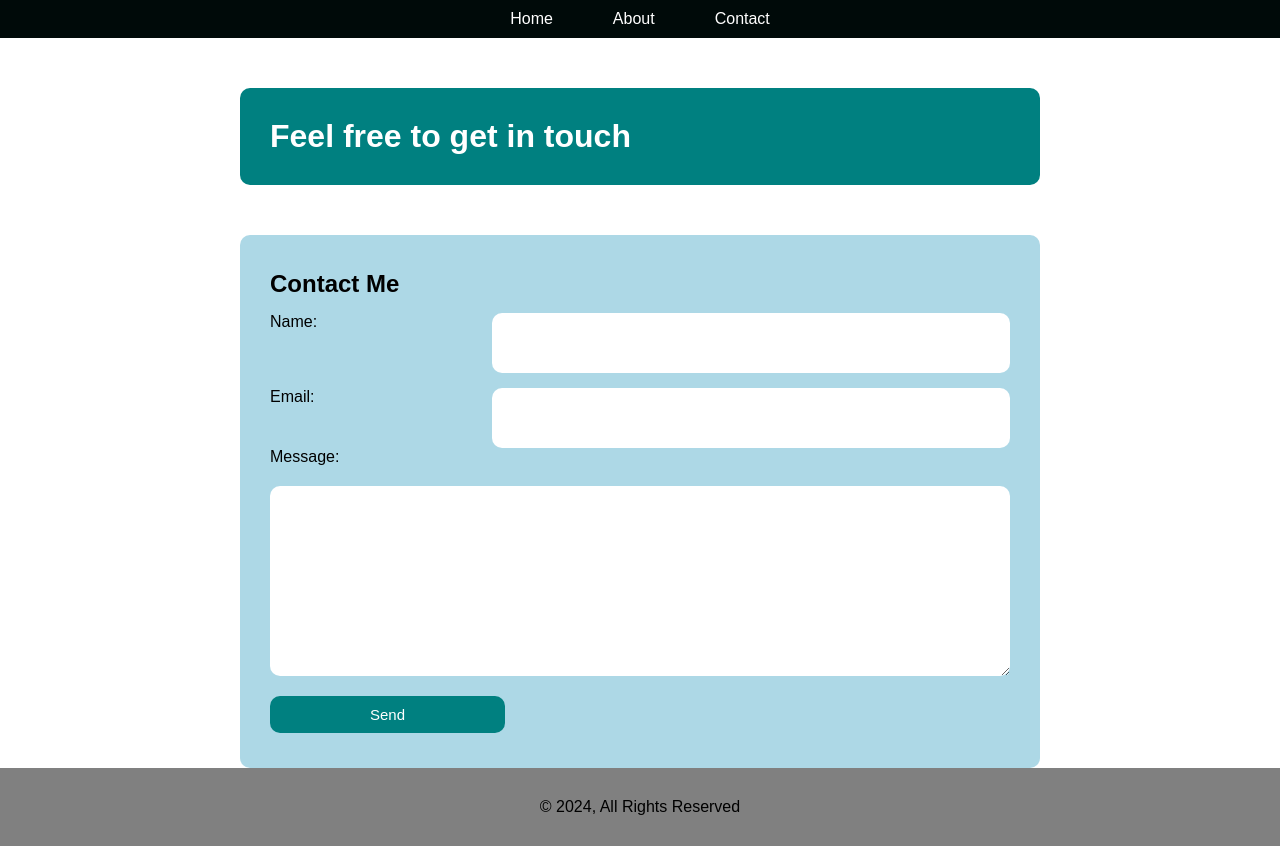
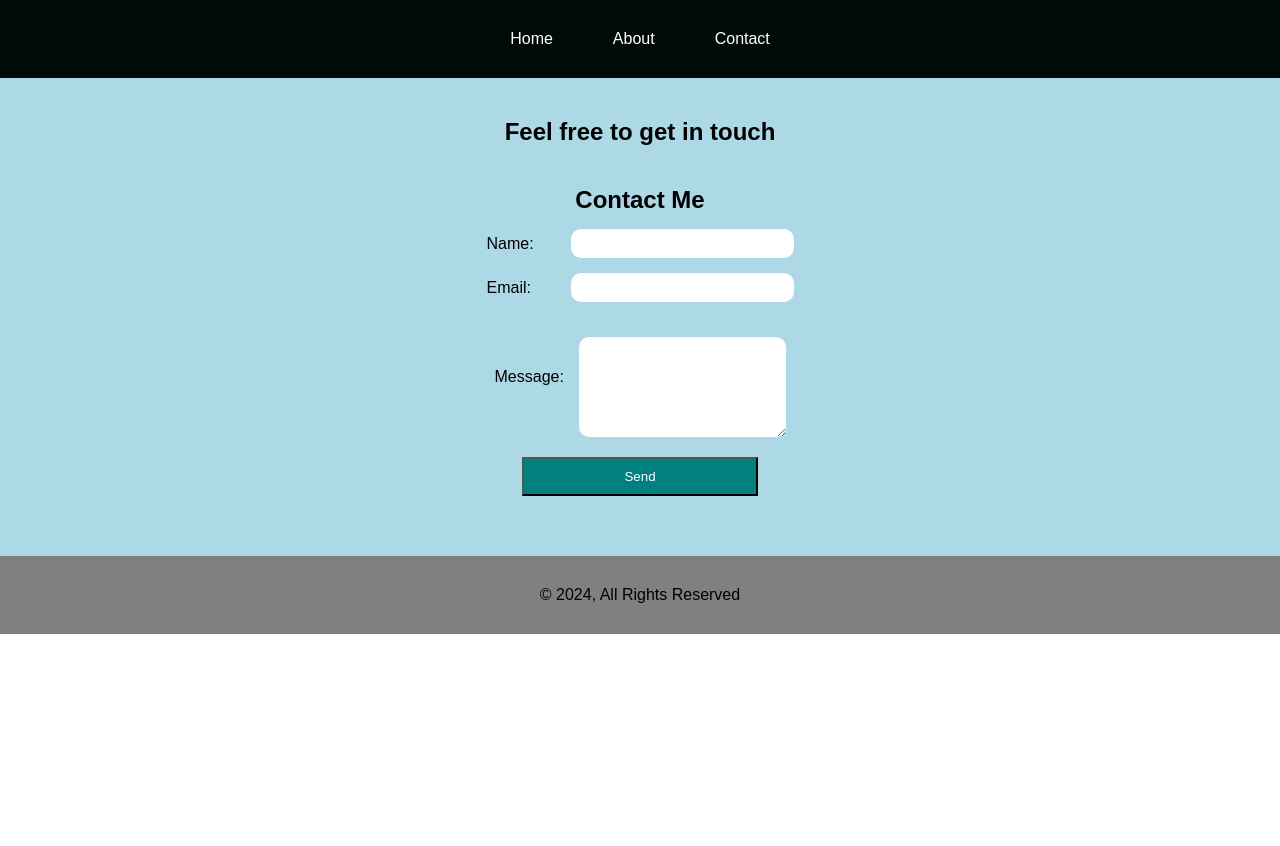
Before and after one commit to annashak25/web-development-project2, a plain HTML site: page contact.html in a window 1280 px wide. After the commit the page ends 800 px from the top, so only its background shows below. Drawn offline with Linux system fonts and the light colour scheme.

Commit message:
final edit

```diff
--- a/contact.html
+++ b/contact.html
@@ -1,11 +1,13 @@
 <!-- HTML for the Contact page -->
 <!DOCTYPE html>
 <html lang="en">
+
 <head>
   <meta charset="UTF-8">
   <title>Welcome to My Website</title>
   <link rel="stylesheet" href="style.css">
 </head>
+
 <body>
 
   <!-- Navigation bar -->
@@ -16,6 +18,8 @@
   </nav>
 
   <div class="wrapper">
+    <section id="contact">
+      <div class="container">
         <!-- Contact heading -->
         <h1 class="head">Feel free to get in touch</h1>
 
@@ -23,21 +27,24 @@
         <form>
           <h2>Contact Me</h2>
           <div class="form-group">
-      <label for="name" class="form-group-1">Name:</label>
-      <input type="text" name="name" id="name"  class="form-group-2">
+            <label for="name">Name:</label>
+            <input type="text" name="name" id="name">
           </div>
           <div class="form-group">
-      <label for="email"  class="form-group-1">Email:</label>
-      <input type="email" name="email" id="email"  class="form-group-2">
+            <label for="email">Email:</label>
+            <input type="email" name="email" id="email">
           </div>
-    <div>
-      <label for="message"  class="form-group-1">Message:</label>
+          <div class="form-group">
+            <label for="message">Message:</label>
             <textarea name="message" id="message" rows="10"></textarea>
           </div>
 
           <!-- Submit button -->
           <input type="submit" value="Send" class="submit-btn">
         </form>
+      </div>
+    </section>
+
   </div>
 
   <footer>
@@ -47,6 +54,8 @@
   <!-- Link to external JavaScript file -->
   <script src="script.js"></script>
 </body>
+
 </html>
 </body>
+
 </html>
--- a/style.css
+++ b/style.css
@@ -11,6 +11,7 @@ nav {
     display: flex;
     justify-content: center;
     background-color: #000a09;
+    padding: 20px 0;
 }
 
 nav a {
@@ -26,13 +27,30 @@ nav a:hover {
 }
 
 /* Main content wrapper styles */
-.wrapper {
+.container {
     max-width: 800px;
     margin: 0 auto;
 }
 
+section {
+    padding: 40px 0;
+}
+
+#hero {
+    background-color: teal;
+}
+
+#hero .head {
+    background-color: teal;
+}
+
+#hero p {
+    color: white;
+    text-align: center;
+}
+
 .wrapper .head {
-    margin: 50px 0;
+    text-align: center;
 }
 
 /* Footer styles */
@@ -46,15 +64,108 @@ footer {
 .head2, .head {
     background-color: lightblue;
     color: white;
-    padding: 30px;
+    margin-bottom: 20px;
+    border-radius: 10px;
+    text-align: center;
+}
+
+
+/* About Me section styles */
+
+#about{
+    background-color: lightblue;
+}
+
+#about h2.head {
+    color: #000;
+}
+
+.divider {
+    display: flex;
+}
+
+.about-text {
+    width: 50%;
+    background-color: lightgrey;
+    padding: 50px;
+    display: flex;
+    align-items: center;
+    text-align: center;
+}
+
+#dp {
+    width: 50%;
+}
+
+/* Contact form styles */
+
+#contact {
+    background-color: lightblue;
+}
+
+#contact h1.head {
+    color: black;
+    background-color: lightblue;
+}
+
+form {
+    background-color: lightblue;
+    padding: 20px 40px;
     border-radius: 10px;
 }
 
-.head {
-    background-color: teal;
+form h2 {
+    text-align: center;
 }
 
-/* About Me section styles */
+.form-group {
+    display: flex;
+    justify-content: center;
+    align-items: center;
+    margin-top: 15px;
+}
+
+.form-group label {
+    display: block;
+    margin-right: 14px;
+    min-width: 70px;
+}
+
+.form-group input {
+    padding: 6px 12px;
+    font-size: 15px;
+    border: none;
+    border-radius: 10px;
+}
+
+.form-group #message {
+    border-radius: 10px;
+    border: none;
+    padding: 20px;
+    display: block;
+    width: 207px;
+    height: 100px;
+    margin-top: 20px;
+}
+
+.submit-btn {
+    padding: 10px 100px;
+    background-color: teal;
+    color: white;
+    display: block;
+    width: fit-content;
+    margin: 20px auto 0;
+    cursor: pointer;
+}
+
+.submit-btn:hover {
+    background-color: rgb(4, 19, 19);
+}
+
+.head {
+    background-color: rgb(11, 53, 53);
+}
+
 .divider {
     display: flex;
 }
@@ -64,15 +175,13 @@ footer {
     background-color: lightgrey;
     padding: 50px;
 }
-
 #dp {
-    width: 50%;
+    width:50%;
 }
 
-/* Contact form styles */
-form {
+/* form {
     background-color: lightblue;
-    padding: 35px 30px;
+    padding: 20px 40px;
     border-radius: 10px;
 }
 
@@ -111,63 +220,4 @@ input {
     padding: 10px 100px;
     background-color: teal;
     color: white;
-}
-.head {
-    background-color: teal;
-}
-
-.divider {
-    display: flex;
-}
-
-.about-text {
-    width: 50%;
-    background-color: lightgrey;
-    padding: 50px;
-}
-#dp {
-    width:50%;
-}
-
-form {
-    background-color: lightblue;
-    padding: 35px 30px;
-    border-radius: 10px;
-}
-
-.form-group {
-    display: flex;
-    margin-top: 15px;
-    height: 60px;
-}
-
-.form-group-1 {
-    width: 30%;
-}
-
-.form-group-2 {
-    width: 70%;
-}
-
-input {
-    padding-left: 20px;
-    font-size: 15px;
-    border: none;
-    border-radius: 10px;
-}
-
-#message {
-    border-radius: 10px;
-    border: none;
-    padding: 20px;
-    display: block;
-    width: 100%;
-    margin-top: 20px;
-}
-
-.submit-btn {
-    margin-top: 20px;
-    padding: 10px 100px;
-    background-color: teal;
-    color: white;
-}
+} */
```
Also changed, not shown: about.html (+10 -2 lines), index.html (+8 -0 lines). Lines whose indentation alone changed are shown as unchanged.
